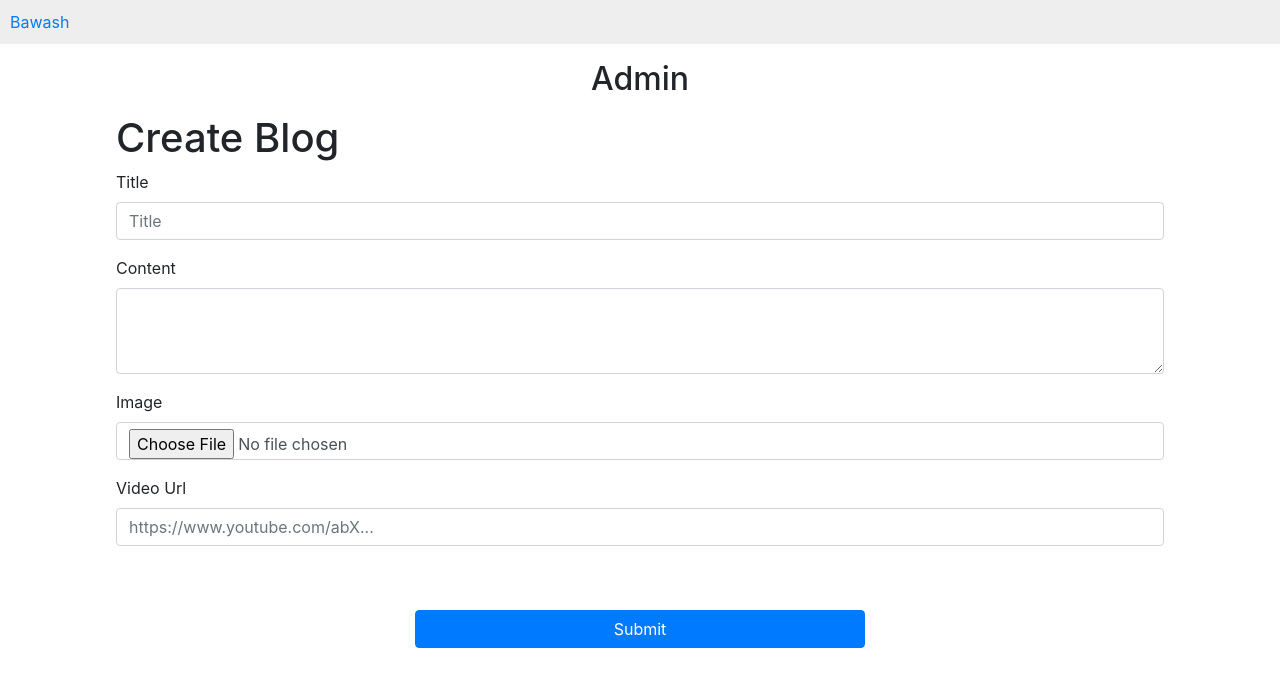
After one commit to andrew21-mch/php-blog-zuri, a PHP site: page /backend/addblog.php in a window 1280 px wide. The commit adds this page. Shown: the top 687 px of the page. Run offline with PHP 8.4, Linux system fonts and the light colour scheme.

Commit message:
add blog page

```diff
--- /dev/null
+++ b/backend/addblog.php
@@ -0,0 +1,83 @@
+<!DOCTYPE html>
+<html lang="en">
+<head>
+    <meta charset="UTF-8">
+    <meta http-equiv="X-UA-Compatible" content="IE=edge">
+    <meta name="viewport" content="width=device-width, initial-scale=1.0">
+    <!-- bootstrap cdn -->
+
+    <title>dashboard</title>
+    <link rel="stylesheet" href="https://cdn.jsdelivr.net/npm/bootstrap@4.3.1/dist/css/bootstrap.min.css" integrity="sha384-ggOyR0iXCbMQv3Xipma34MD+dH/1fQ784/j6cY/iJTQUOhcWr7x9JvoRxT2MZw1T" crossorigin="anonymous">
+
+    <style>
+    body{
+        /* background-image: linear-gradient(#7978FF, #C47AFF); */
+    }
+    input{
+        background-color: none;
+    }
+    .flex-container {
+            display: flex;
+            background: #eee;
+            }
+            .item {
+                padding: 10px;
+            }
+            .ml-auto {
+                margin-left: auto;
+        }
+        .card{
+            background-color: gray;
+            color: white;
+            padding: 40px;
+            margin: 2%;
+        }
+    </style>
+</head>
+<body >
+
+<div class="flex-container">
+        <div class="item"><a href="#">Bawash</a></div>
+        <div class="item ml-auto"><a href="#"><h4 style="color:blue">
+                <?php session_start();
+                if($_SESSION){
+                    echo "Hi " . $_SESSION['username'];
+                }
+                ?>
+            </h4></a></div>
+    </div>
+    <h2 class="row justify-content-center mt-3">Admin</h2>
+    <div class="container">
+        <div class="row justify-content-center m-3">
+            <div class="col-md-12">
+                <h1>Create Blog</h1>
+                <form action="useraction.php" method="post" class="form m-auto justify-content-center" enctype="multipart/form-data">
+                    <div class="form-group">
+                        <label for="title">Title</label>
+                        <input type="text" class="form-control" id="title" name="title" placeholder="Title" required>
+                    </div>
+                    <div class="form-group">
+                        <label for="content">Content</label>
+                        <textarea class="form-control" id="content" name="content" rows="3" required></textarea>
+                    </div>
+                    <div class="form-group">
+                        <label for="image">Image</label>
+                        <input type="file" class="form-control img" id="image" name="image" placeholder="Click to upload image">
+                    </div>
+
+                    <div class="form-group">
+                        <label for="url">Video Url</label>
+                        <input type="url" class="form-control link" id="url" name="url" placeholder="https://www.youtube.com/abX...">
+                    </div>
+
+                    <div class="row justify-content-center">
+                         <button type="submit" class="row btn btn-primary mt-5 col-md-5 justify-content-center" name="blog-submit">Submit</button>
+                    </div>
+
+                </form>
+            </div>
+        </div>
+    </div>
+
+</body>
+</html>
```
Also changed, not shown: backend/User.php (+18 -3 lines), backend/dashboard.php (+13 -1 lines).
